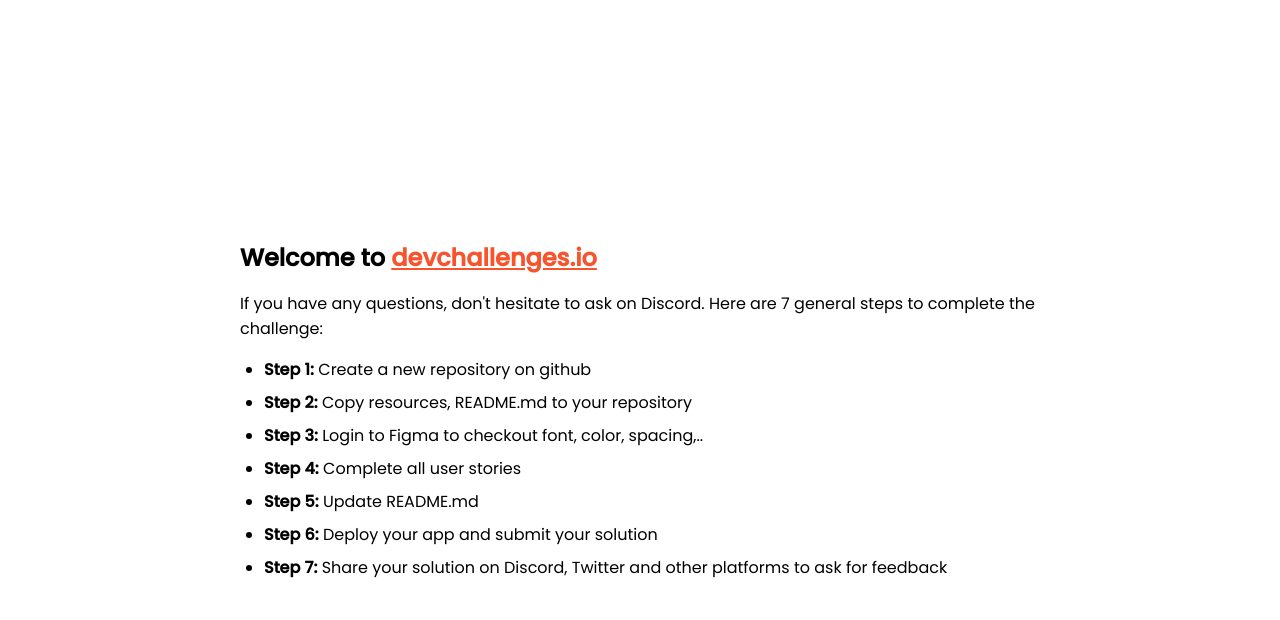
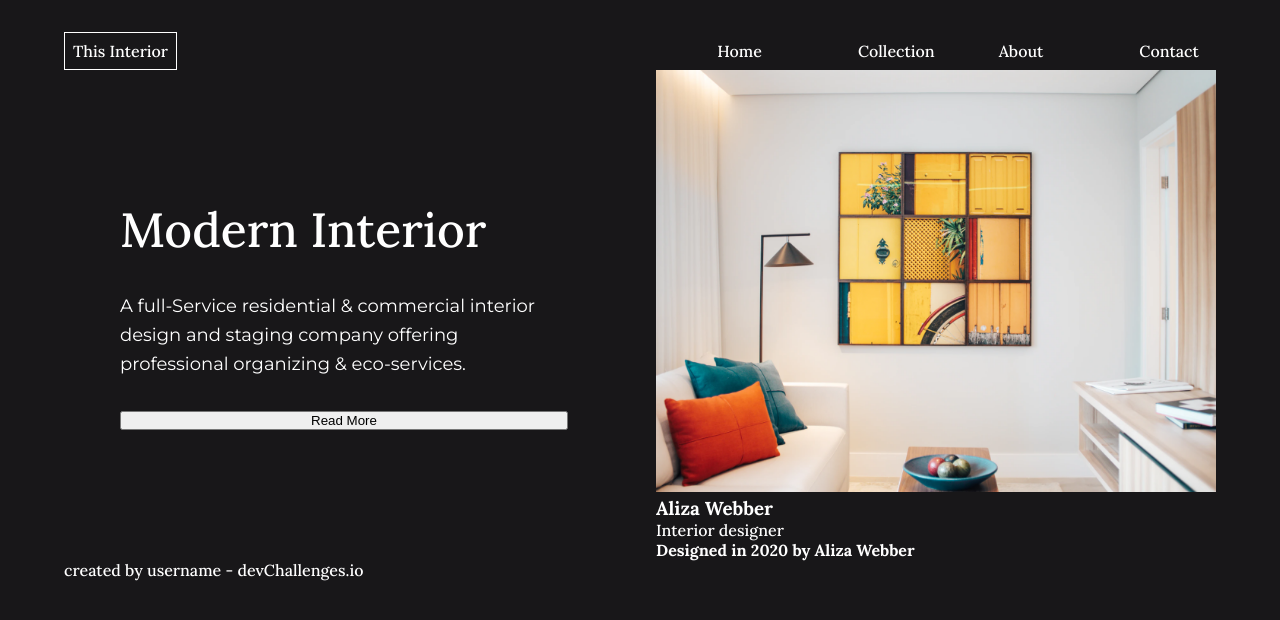
Before and after one commit to SebasttianDaza/interConsultant, a plain HTML site: page index.html in a window 1280 px wide. Drawn offline with Linux system fonts and the light colour scheme.

Commit message:
Design web of the half
Website has more design with CSS and CSS Grid

```diff
--- a/index.html
+++ b/index.html
@@ -8,7 +8,7 @@
   maximum-scale=5"
     />
 
-    <link rel="icon" href="devchallenges.png" />
+    <link rel="icon" href="/assets/devchallenges.png" />
 
     <link
       rel="shortcut icon"
@@ -20,76 +20,71 @@
       href="https://fonts.googleapis.com/css2?family=Poppins:wght@400;500&display=swap"
       rel="stylesheet"
     />
+    <!-- Fonts -->
+
+    <link rel="preconnect" href="https://fonts.googleapis.com">
+    <link rel="preconnect" href="https://fonts.gstatic.com" crossorigin>
+    <link
+      href="https://fonts.googleapis.com/css2?family=Lora:ital,wght@0,500;0,600;0,700;1,400;1,500;1,600;1,700&display=swap"
+      rel="stylesheet">
+    <link
+      href="https://fonts.googleapis.com/css2?family=Crimson+Pro:ital,wght@0,300;0,400;0,500;0,600;0,700;0,800;0,900;1,300;1,400;1,500;1,600;1,700;1,800;1,900&display=swap"
+      rel="stylesheet">
+    <link
+      href="https://fonts.googleapis.com/css2?family=Montserrat:ital,wght@0,200;0,300;0,400;0,500;0,600;0,700;0,800;1,200;1,300;1,400;1,500&display=swap"
+      rel="stylesheet">
+
+
+    <!-- Icons -->
+    <link href="https://fonts.googleapis.com/icon?family=Material+Icons" rel="stylesheet">
 
     <title>Devchallenges</title>
+    <link rel="stylesheet" href="style.css">
 
-    <style>
-      body {
-        font-family: "Poppins", sans-serif;
-      }
-
-      ul {
-        padding-left: 24px;
-      }
-
-      li {
-        margin-bottom: 8px;
-      }
-
-      .welcome {
-        max-width: 800px;
-        margin: 0 auto;
-      }
-
-      .welcome-text {
-        margin-top: 30vh;
-        font-weight: 500;
-      }
-
-      .welcome-text p {
-        font-size: 1rem;
-        font-weight: 400;
-      }
-
-      .welcome-text h1 {
-        font-size: 1.5rem;
-      }
-
-      .welcome-text a {
-        color: #f7542e;
-      }
-    </style>
   </head>
   <body>
-    <div class="welcome">
-      <div class="welcome-text">
-        <h1>
-          Welcome to
-          <a href="https://devchallenges.io/" target="_blank"
-            >devchallenges.io</a
-          >
-        </h1>
+    <!-- Navegacion -->
+    <nav id="navegation">
+      <div id="logo">
+        <h1>This Interior</h1>
+      </div>
+      <div id="list">
+        <ul>
+          <li><a href="">Home</a></li>
+          <li><a href="">Collection</a></li>
+          <li><a href="">About</a></li>
+          <li><a href="">Contact</a></li>
+        </ul>
+      </div>
+    </nav>
+    <!-- Main -->
+    <main id="principal">
+      <!-- Imagen -->
+      <section id="writer">
+        <h2>Modern Interior</h2>
+        <p>A full-Service residential & commercial interior design and staging company offering professional organizing &
+        eco-services.</p>
+        <button>Read More</button>
+      </section>
+      <!-- Carta -->
+      <section id="card">
 
-        <p>
-          If you have any questions, don't hesitate to ask on Discord. Here are
-          7 general steps to complete the challenge:
-        </p>
-      </div>
+        <section class="image">
+          <div><img src="assets/photo1.png" alt="Image the interior"></div>
+          <div>
+            <h3>Aliza Webber</h3>
+            <p>Interior designer</p>
+          </div>
+        </section>
 
-      <ul>
-        <li><b>Step 1:</b> Create a new repository on github</li>
-        <li><b>Step 2:</b> Copy resources, README.md to your repository</li>
-        <li>
-          <b>Step 3:</b> Login to Figma to checkout font, color, spacing,..
-        </li>
-        <li><b>Step 4:</b> Complete all user stories</li>
-        <li><b>Step 5:</b> Update README.md</li>
-        <li><b>Step 6:</b> Deploy your app and submit your solution</li>
-        <li>
-          <b>Step 7:</b> Share your solution on Discord, Twitter and other
-          platforms to ask for feedback
-        </li>
-      </ul>
-    </div>
+        <section>
+          <h4>Designed in 2020 by Aliza Webber</h4>
+        </section>
+      </section>
+    </main>
+    <!-- Footer -->
+    <footer>
+      <p>created by username - devChallenges.io</p>
+    </footer>
   </body>
 </html>
--- /dev/null
+++ b/style.css
@@ -0,0 +1,110 @@
+* {
+    margin: 0;
+    padding: 0;
+    box-sizing: border-box;
+    --color-background-primary: #181719;
+    --color-text-primary: #FFFFFF;
+    --font-family: 'Lora', serif ;
+    --font-secondary: 'Crimson Pro', serif;
+    --font-terciary:'Montserrat', sans-serif ;
+}
+
+body {
+    background: var(--color-background-primary);
+    font-family: var(--font-family);
+    color: var(--color-text-primary);
+    width: 90vw;
+    margin: 2rem auto;
+}
+
+/* Estilos the navegation */
+
+#navegation {
+    display: flex;
+    justify-content: space-between;
+    align-items: center;
+    width: 100%;
+}
+
+#logo {
+    border: 1px solid var(--color-text-primary);
+    padding: .5rem;
+}
+
+#logo h1 {
+    font: var(--font-secondary) normal 200 14px/16px;
+}
+
+#list {
+    max-width: 100%;
+}
+
+#list ul {
+    display:grid;
+    grid-template-columns: repeat(4, 1fr);
+    grid-gap: 4rem;
+}
+
+#list ul li {
+    list-style: none;
+}
+
+#list ul a {
+    text-decoration: none;
+    color: var(--color-text-primary);
+    font: var(--font-terciary) normal 500 18px/22px;
+    position: relative;
+    padding-bottom: .5rem;
+
+}
+
+#list ul a::before {
+    content: '';
+    position: absolute;
+    bottom: 0;
+    left: 0;
+    width: 100%;
+    height: 2px;
+    background: linear-gradient(to right,#b47dcd, #e878a2);
+    z-index: 1;
+    transform: scaleX(0);
+    transform-origin: left;
+    transition: transform .5s ease-in-out;
+}
+
+#list ul a:hover::before {
+    transform: scaleX(1);
+}
+
+/* Main Styles */
+#principal {
+    display: grid;
+    grid-template-columns: repeat(auto-fit, minmax(300px, 1fr));
+    grid-gap: 2rem;
+    align-items: center;
+    justify-items: center;
+}
+
+#writer {
+    display: grid;
+    grid-template-columns: 1fr;
+    grid-gap: 2rem;
+    max-width: 80%;
+}
+
+#writer h2 {
+    font:  normal 500 48px/61px var(--font-family);
+}
+
+#writer p {
+    font: normal normal 18px/29px var(--font-terciary);
+}
+
+#writer button {
+
+}
+
+.image img {
+    width: 100%;
+    height: auto;
+}
```
